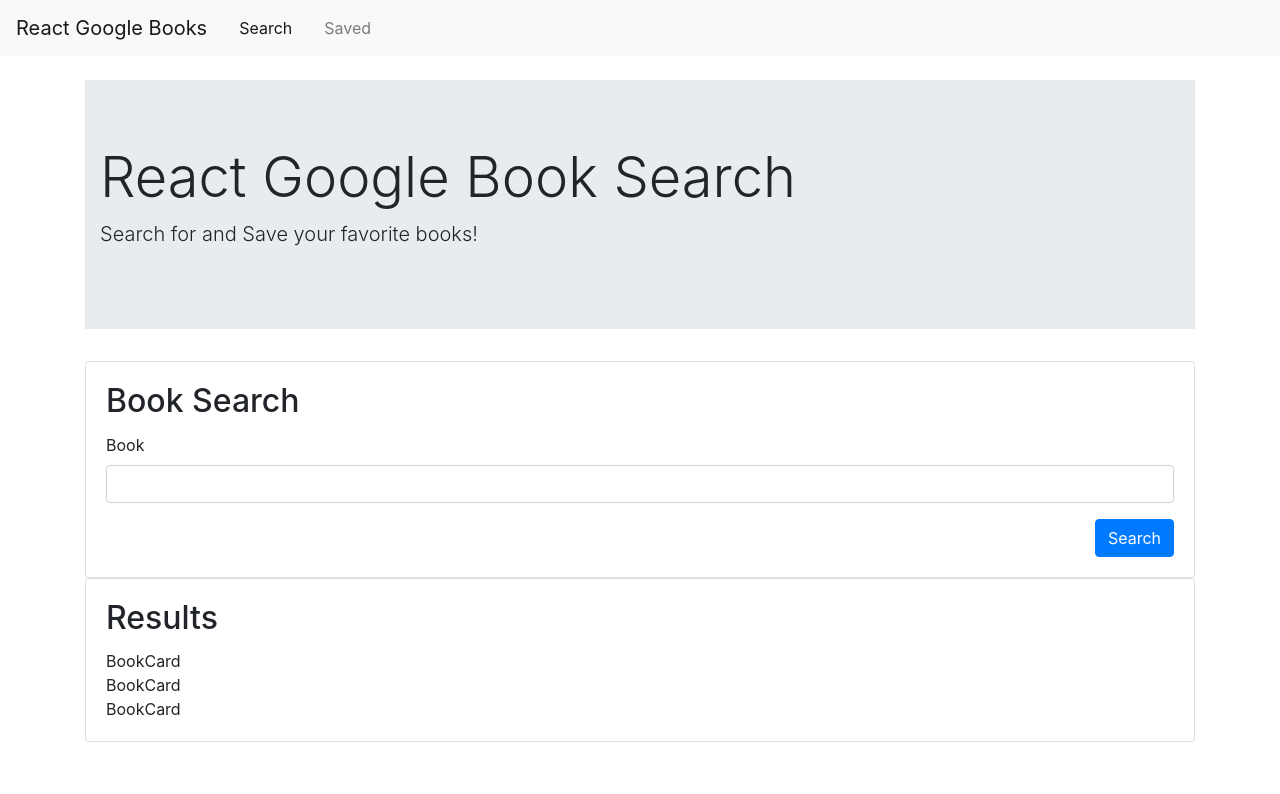
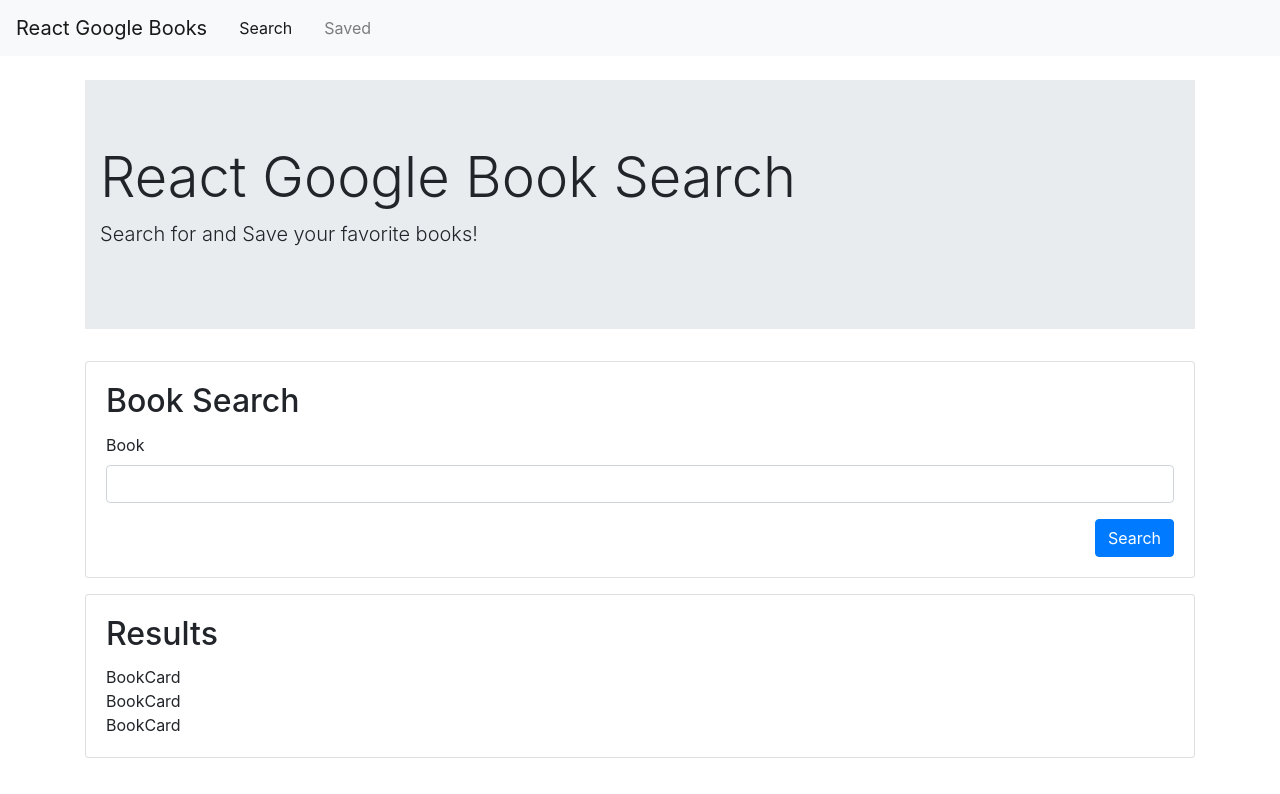
Before and after one commit to amata7/google-book-search, a React (Create React App) app in the folder client/: page / in a window 1280 px wide. Shown: the top 794 px of the page. Built offline with nearby package versions, Linux system fonts and the light colour scheme.

Commit message:
added margin

```diff
--- a/client/src/components/Section.js
+++ b/client/src/components/Section.js
@@ -1,6 +1,6 @@
 function Section({ title, children }) {
   return (
-    <div className="card">
+    <div className="card mt-3">
       <div className="card-body">
         <h2 className="card-title">{title}</h2>
         {children}
```
